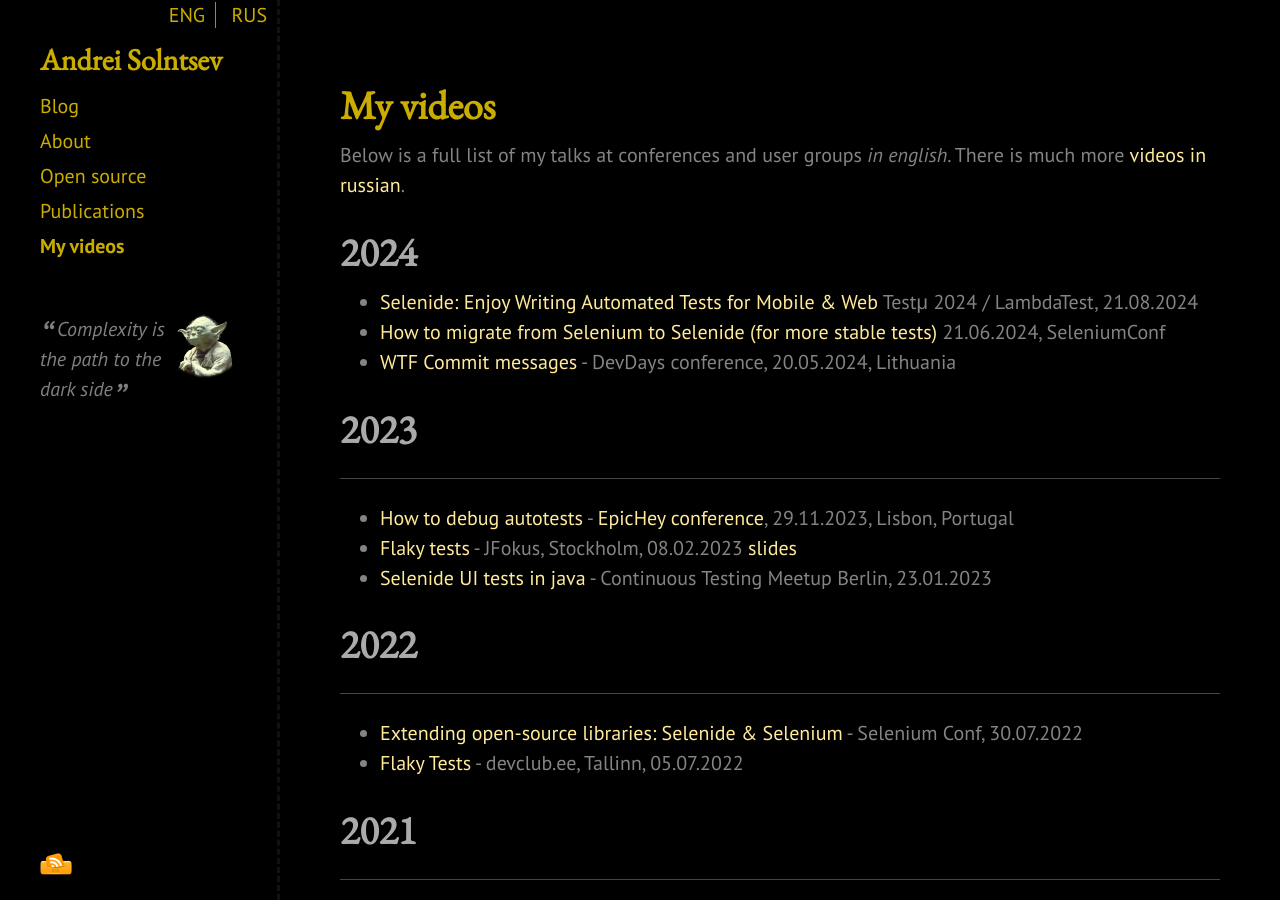
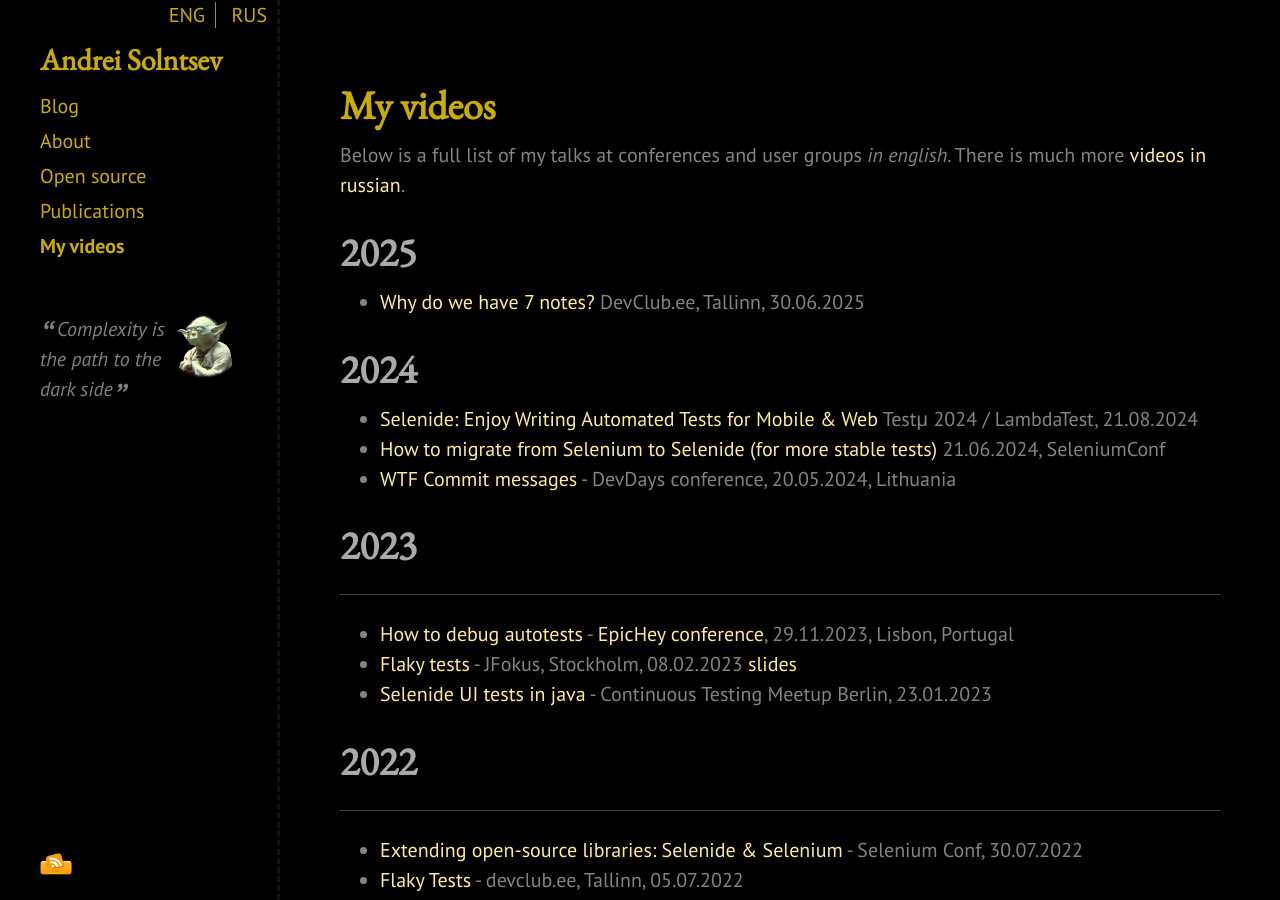
Before and after one commit to asolntsev/asolntsev.github.io, a Jekyll site: the page built from en/video.md, in a window 1280 px wide and 900 px high. Built offline with Jekyll 4.4.1, drawn with Linux system fonts in a browser that asks for light colours; nearby versions of some CDN libraries.

Commit message:
publish video "Why do we have 7 notes?"

```diff
--- a/en/video.md
+++ b/en/video.md
@@ -5,6 +5,9 @@ category: en
 ---
 
 Below is a full list of my talks at conferences and user groups _in english_. There is much more [videos in russian](/ru/video/).
+
+# 2025
+* [Why do we have 7 notes?](https://www.youtube.com/watch?v=dhqhHm5rc3A&ab_channel=DEVCLUB.EE) DevClub.ee, Tallinn, 30.06.2025
 
 # 2024
 * [Selenide: Enjoy Writing Automated Tests for Mobile & Web](https://www.youtube.com/watch?v=CKSl2NRrMVg) Testμ 2024 / LambdaTest, 21.08.2024
```
Also changed, not shown: ru/video.md (+1 -0 lines).
